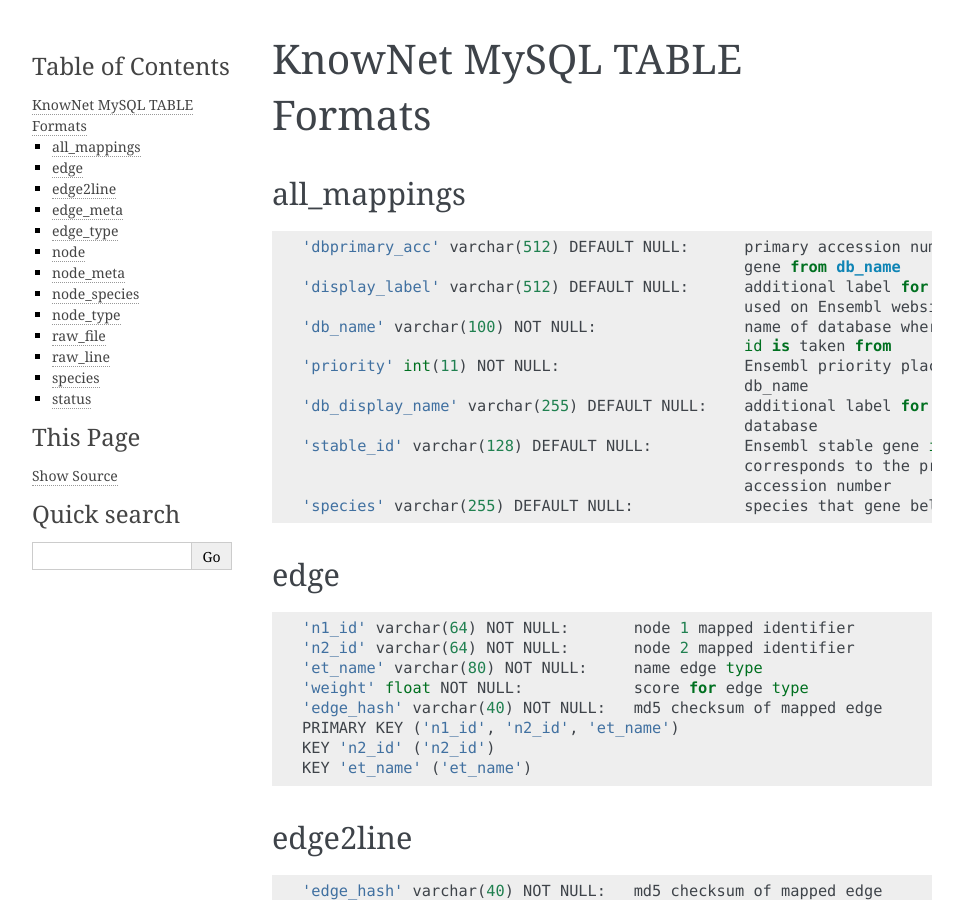
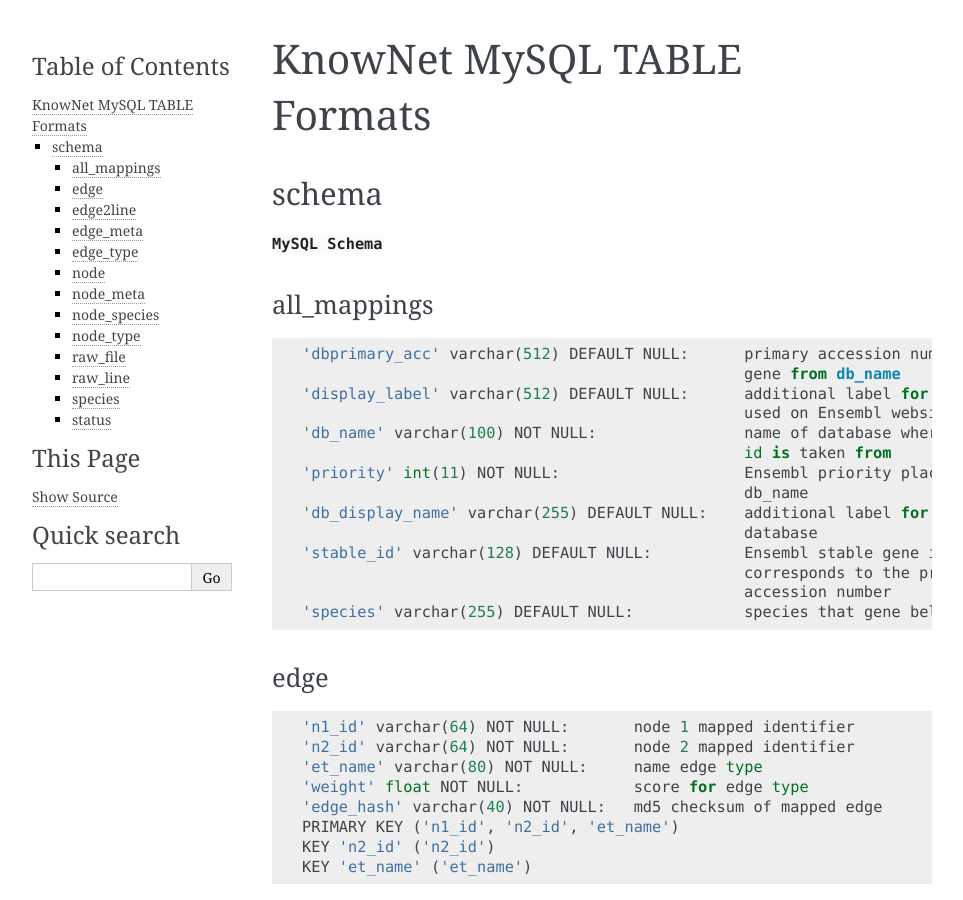
Before and after one commit to KnowEnG/KN_Builder, a Sphinx documentation site: the page built from docs/tables.rst, in a window 1280 px wide and 900 px high. Shown: the whole window, without its empty margins (148-1111 px from the left). Built offline with Sphinx 7.4.7, drawn with Linux system fonts in a browser that asks for light colours.

```diff
--- a/docs/tables.rst
+++ b/docs/tables.rst
@@ -2,6 +2,9 @@
 
 KnowNet MySQL TABLE Formats
 *****************************
+schema
+______
+:download:`MySQL Schema <_static/KnowNet_Schema.pdf>`
 
 all_mappings
 ------------
```
Also changed, not shown: 3 other files.
